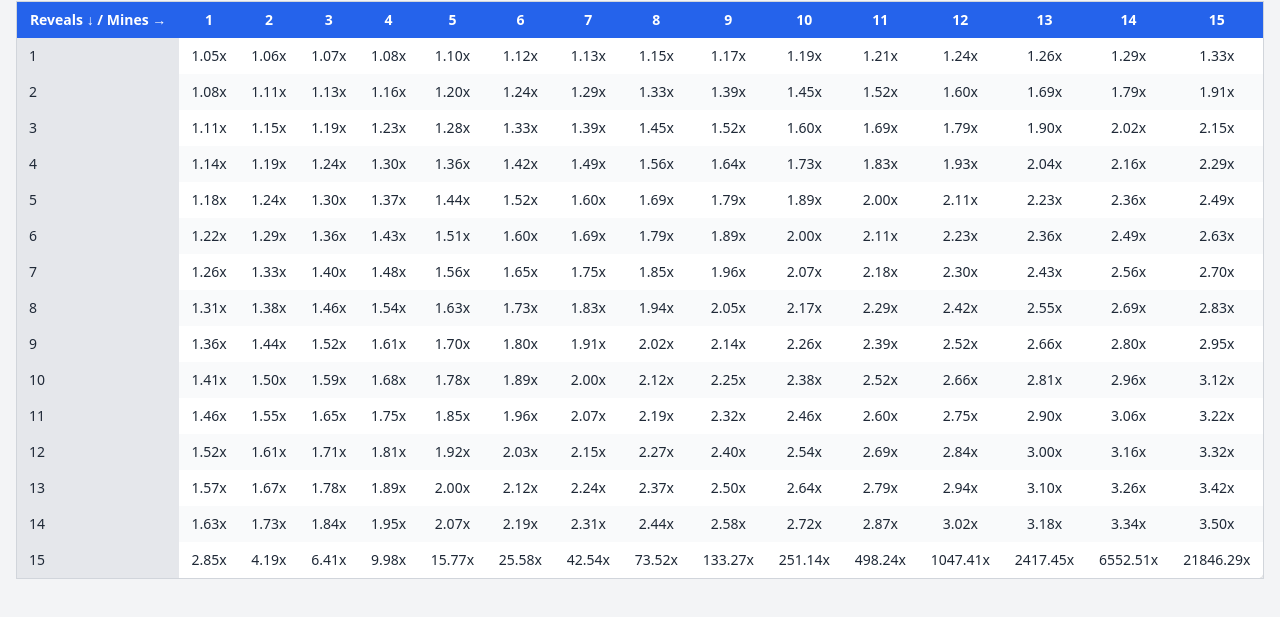
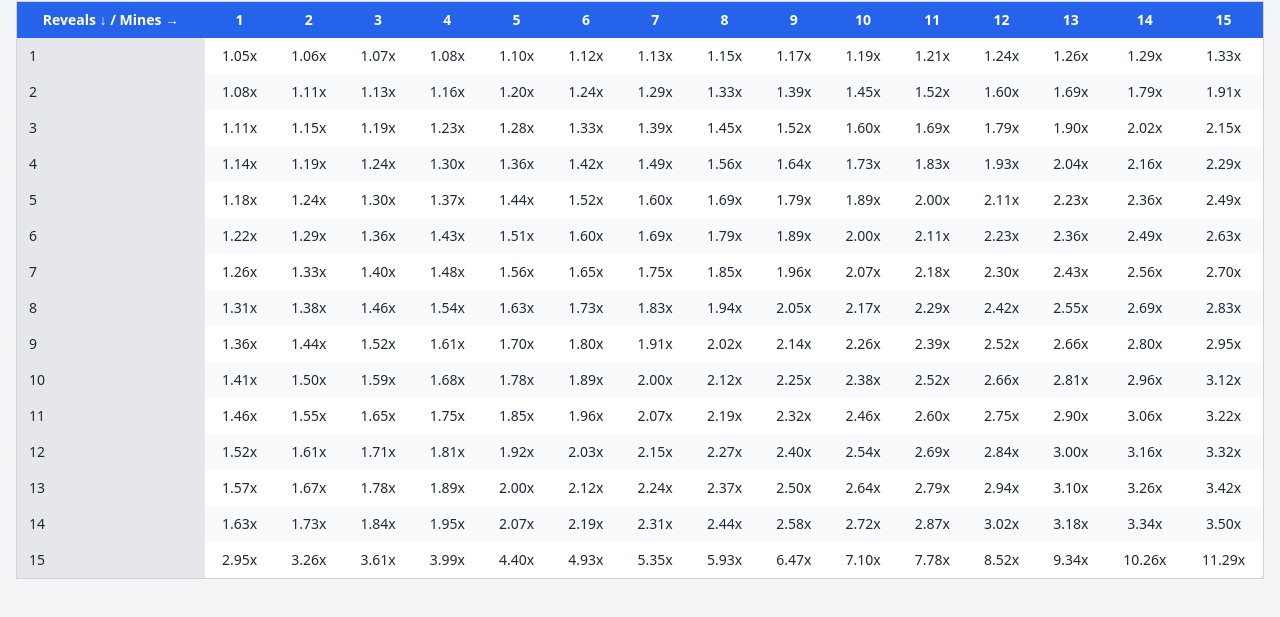
Before and after one commit to Clyders/site, a plain HTML site: page table.html in a window 1280 px wide. Shown: the part 83-700 px from the top of the page. Drawn offline with nearby package versions, Linux system fonts and the light colour scheme.

Commit message:
Update table.html

```diff
--- a/table.html
+++ b/table.html
@@ -51,8 +51,25 @@
           <tr class="even:bg-gray-50"><td class="px-3 py-2 font-medium bg-gray-200 sticky left-0 z-0">12</td><td class="px-3 py-2 text-center">1.52x</td><td class="px-3 py-2 text-center">1.61x</td><td class="px-3 py-2 text-center">1.71x</td><td class="px-3 py-2 text-center">1.81x</td><td class="px-3 py-2 text-center">1.92x</td><td class="px-3 py-2 text-center">2.03x</td><td class="px-3 py-2 text-center">2.15x</td><td class="px-3 py-2 text-center">2.27x</td><td class="px-3 py-2 text-center">2.40x</td><td class="px-3 py-2 text-center">2.54x</td><td class="px-3 py-2 text-center">2.69x</td><td class="px-3 py-2 text-center">2.84x</td><td class="px-3 py-2 text-center">3.00x</td><td class="px-3 py-2 text-center">3.16x</td><td class="px-3 py-2 text-center">3.32x</td></tr>
           <tr class="even:bg-gray-50"><td class="px-3 py-2 font-medium bg-gray-200 sticky left-0 z-0">13</td><td class="px-3 py-2 text-center">1.57x</td><td class="px-3 py-2 text-center">1.67x</td><td class="px-3 py-2 text-center">1.78x</td><td class="px-3 py-2 text-center">1.89x</td><td class="px-3 py-2 text-center">2.00x</td><td class="px-3 py-2 text-center">2.12x</td><td class="px-3 py-2 text-center">2.24x</td><td class="px-3 py-2 text-center">2.37x</td><td class="px-3 py-2 text-center">2.50x</td><td class="px-3 py-2 text-center">2.64x</td><td class="px-3 py-2 text-center">2.79x</td><td class="px-3 py-2 text-center">2.94x</td><td class="px-3 py-2 text-center">3.10x</td><td class="px-3 py-2 text-center">3.26x</td><td class="px-3 py-2 text-center">3.42x</td></tr>
           <tr class="even:bg-gray-50"><td class="px-3 py-2 font-medium bg-gray-200 sticky left-0 z-0">14</td><td class="px-3 py-2 text-center">1.63x</td><td class="px-3 py-2 text-center">1.73x</td><td class="px-3 py-2 text-center">1.84x</td><td class="px-3 py-2 text-center">1.95x</td><td class="px-3 py-2 text-center">2.07x</td><td class="px-3 py-2 text-center">2.19x</td><td class="px-3 py-2 text-center">2.31x</td><td class="px-3 py-2 text-center">2.44x</td><td class="px-3 py-2 text-center">2.58x</td><td class="px-3 py-2 text-center">2.72x</td><td class="px-3 py-2 text-center">2.87x</td><td class="px-3 py-2 text-center">3.02x</td><td class="px-3 py-2 text-center">3.18x</td><td class="px-3 py-2 text-center">3.34x</td><td class="px-3 py-2 text-center">3.50x</td></tr>
-          <tr class="even:bg-gray-50"><td class="px-3 py-2 font-medium bg-gray-200 sticky left-0 z-0">15</td><td class="px-3 py-2 text-center">2.85x</td><td class="px-3 py-2 text-center">4.19x</td><td class="px-3 py-2 text-center">6.41x</td><td class="px-3 py-2 text-center">9.98x</td><td class="px-3 py-2 text-center">15.77x</td><td class="px-3 py-2 text-center">25.58x</td><td class="px-3 py-2 text-center">42.54x</td><td class="px-3 py-2 text-center">73.52x</td><td class="px-3 py-2 text-center">133.27x</td><td class="px-3 py-2 text-center">251.14x</td><td class="px-3 py-2 text-center">498.24x</td><td class="px-3 py-2 text-center">1047.41x</td><td class="px-3 py-2 text-center">2417.45x</td><td class="px-3 py-2 text-center">6552.51x</td><td class="px-3 py-2 text-center">21846.29x</td></tr>
-        </tbody>
+          <tr class="even:bg-gray-50">
+  <td class="px-3 py-2 font-medium bg-gray-200 sticky left-0 z-0">15</td>
+  <td class="px-3 py-2 text-center">2.95x</td>
+  <td class="px-3 py-2 text-center">3.26x</td>
+  <td class="px-3 py-2 text-center">3.61x</td>
+  <td class="px-3 py-2 text-center">3.99x</td>
+  <td class="px-3 py-2 text-center">4.40x</td>
+  <td class="px-3 py-2 text-center">4.93x</td>
+  <td class="px-3 py-2 text-center">5.35x</td>
+  <td class="px-3 py-2 text-center">5.93x</td>
+  <td class="px-3 py-2 text-center">6.47x</td>
+  <td class="px-3 py-2 text-center">7.10x</td>
+  <td class="px-3 py-2 text-center">7.78x</td>
+  <td class="px-3 py-2 text-center">8.52x</td>
+  <td class="px-3 py-2 text-center">9.34x</td>
+  <td class="px-3 py-2 text-center">10.26x</td>
+  <td class="px-3 py-2 text-center">11.29x</td>
+</tr>
+</tbody>
       </table>
     </div>
   </div>
```
